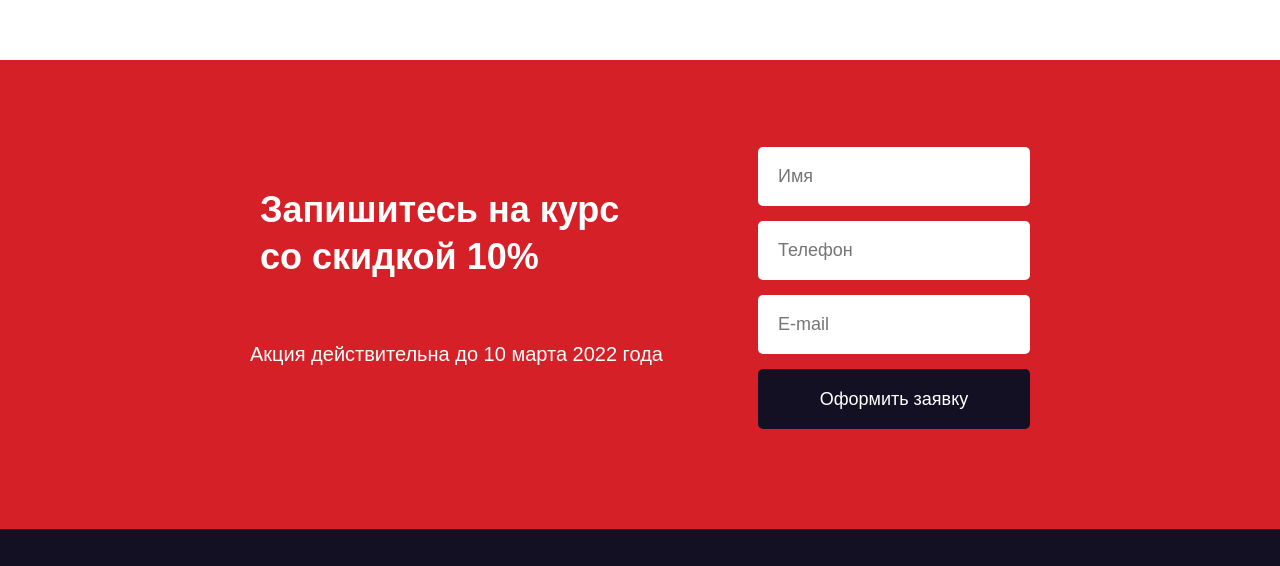
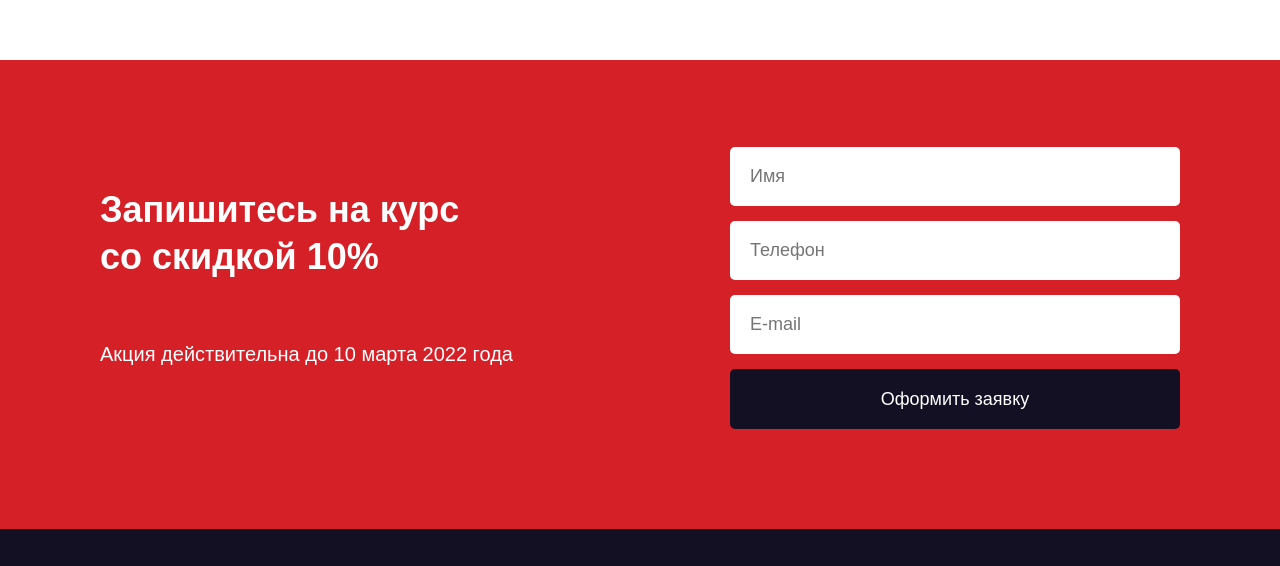
Before and after one commit to Dmitriy-Ponomarenko/moko-school, a website built with Vite: page index.html in a window 1280 px wide. Shown: the part 3478-4044 px from the top of the page. Built offline with nearby package versions, Linux system fonts and the light colour scheme.

Commit message:
fix style of application

```diff
--- a/src/css/partials/about.css
+++ b/src/css/partials/about.css
@@ -20,7 +20,8 @@
 .stats-title {
   display: flex;
   flex-direction: column;
-  /* align-items: center;  */
+  align-items: center;
+  justify-content: center;
   padding: 0;
   list-style: none;
   gap: 20px;
--- a/src/css/partials/application.css
+++ b/src/css/partials/application.css
@@ -7,7 +7,6 @@
 .application-container {
   display: flex;
   flex-direction: column;
-  /* padding-top: 40px; */
   text-align: center;
   max-width: 1200px;
 }
@@ -18,7 +17,7 @@
 
 .application-content-title {
   color: var(--white);
-    padding: 40px 10px;
+    padding: 40px 0px;
 }
 
 .application-content-text {
@@ -71,7 +70,7 @@ input[type='email'] {
     justify-content: space-between;
     text-align: left;
     padding: 60px;
-    max-width: 900px;
+    /* max-width: 900px; */
   }
 
   .application-content {
@@ -85,7 +84,7 @@ input[type='email'] {
   }
 }
 
-@media screen and (min-width: 1280px) {
+@media screen and (min-width: 1024px) {
   .application-container {
     flex-direction: row;
     padding-top: 87px;
--- a/src/partials/application.html
+++ b/src/partials/application.html
@@ -9,7 +9,7 @@
         Акция действительна до 10 марта 2022 года
       </p>
     </div>
-    <form action="/submit-form" method="POST">
+    <form action="/submit-form" method="POST" class="form-container">
       <div class="application-form-group">
         <label for="name"></label>
         <input type="text" id="name" name="name" placeholder="Имя" required />
```
